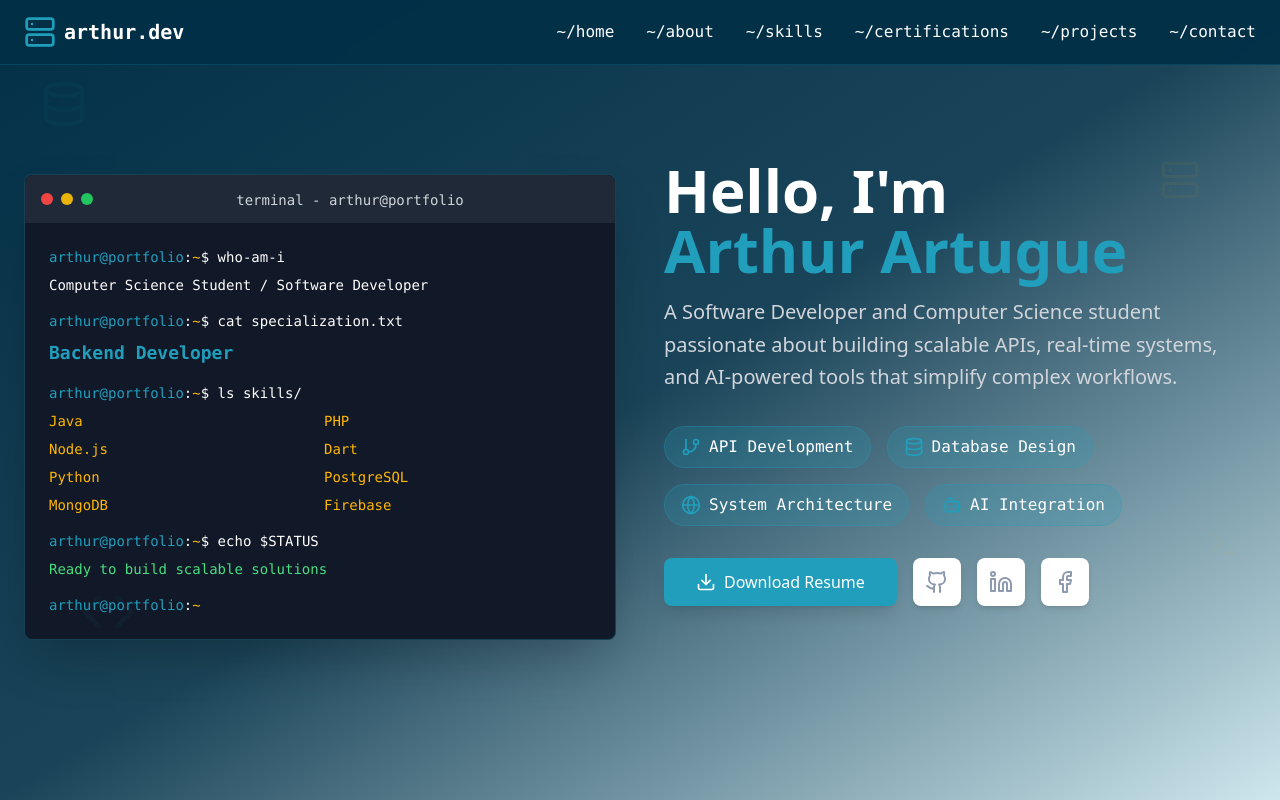
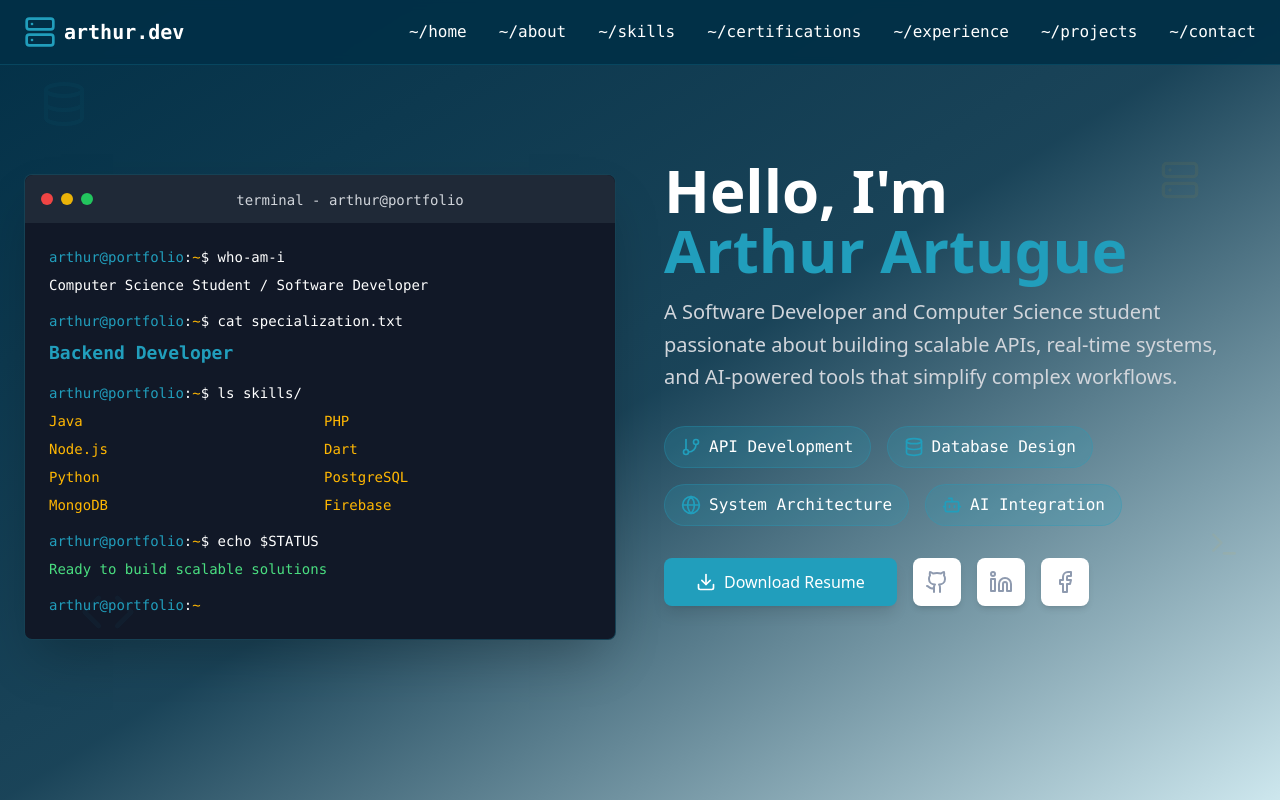
Before and after one commit to majiinB/Personal-Portfolio, a React (Vite) app: page / in a window 1280 px wide. Shown: the top 800 px of the page. Built offline with nearby package versions, Linux system fonts and the light colour scheme.

Commit message:
added experience in the header

```diff
--- a/src/components/Header.tsx
+++ b/src/components/Header.tsx
@@ -52,6 +52,14 @@ const Header: React.FC = () => {
               className="text-white hover:text-primary transition-colors duration-300 font-mono cursor-pointer"
             >
               ~/certifications
+            </ScrollLink>
+            <ScrollLink
+              to="experience"
+              smooth={true}
+              duration={500}
+              className="text-white hover:text-primary transition-colors duration-300 font-mono cursor-pointer"
+            >
+              ~/experience
             </ScrollLink>
             <ScrollLink
               to="projects"
```
